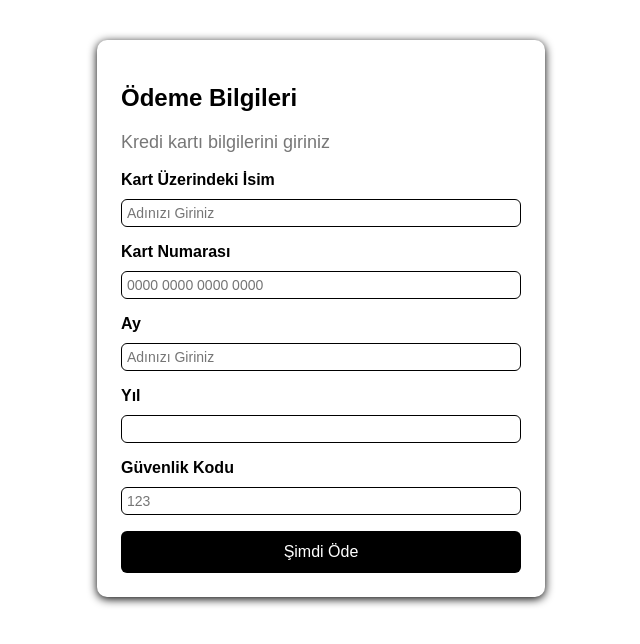
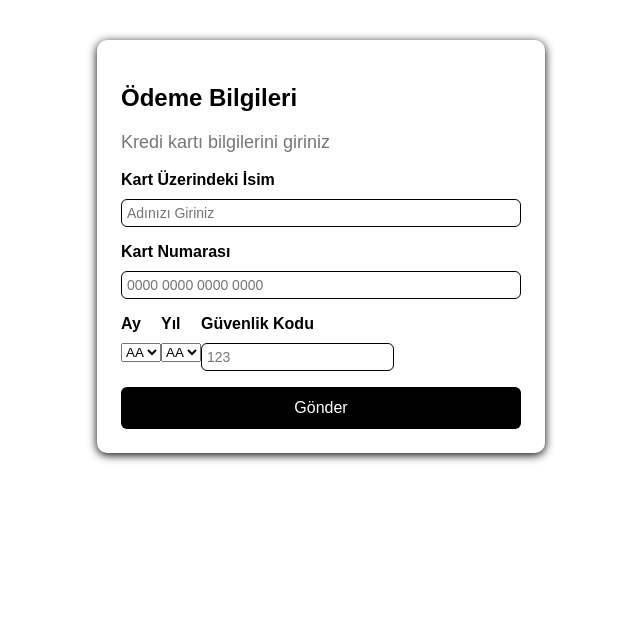
Before and after one commit to sibelcansu/my-project, a React (Vite) app: page / in a window 1280 px wide. Shown: the top 644 px of the page, without its empty margins (319-959 px from the left). Built offline with nearby package versions, Linux system fonts and the light colour scheme.

Commit message:
useState hook eklendi

```diff
--- a/src/App.css
+++ b/src/App.css
@@ -53,3 +53,9 @@
   border:1px solid;
   border-radius: 6px;
 }
+
+.selectContainer{
+  display: flex;
+  flex-direction: row;
+
+}
--- a/src/App.jsx
+++ b/src/App.jsx
@@ -1,64 +1,81 @@
-import React from 'react'
+import React, { useState } from "react";
 import "./App.css";
 
 const App = () => {
+  const [ad, setAd] = useState("");
+  const [kartNo, setKartNo] = useState("");
+  const [guvenlik, setGuvenlik] = useState("");
+
+  const handleClick = () => {
+    alert(`
+      Adınız: ${ad}
+      Kart Numaranız: ${kartNo}
+      Güvenlik Kodunuz: ${guvenlik}`);
+  };
+
   return (
-    <div className='paymentContainer'>
-      <h2 className='title'>Ödeme Bilgileri</h2>
+    <div className="paymentContainer">
+      <h2 className="title">Ödeme Bilgileri</h2>
       <p className="subtitle">Kredi kartı bilgilerini giriniz</p>
 
       <form className="paymentForm">
         <div className="formGroup">
           <label>Kart Üzerindeki İsim</label>
-          <input type="text" placeholder="Adınızı Giriniz"/>
+          <input
+            type="text"
+            placeholder="Adınızı Giriniz"
+            onChange={(e) => setAd(e.target.value)}
+          />
         </div>
 
         <div className="formGroup">
           <label>Kart Numarası</label>
-          <input type="text" placeholder="0000 0000 0000 0000"/>
+          <input
+            type="text"
+            placeholder="0000 0000 0000 0000"
+            onChange={(e) => setKartNo(e.target.value)}
+          />
         </div>
 
+        <div className="selectContainer">
           <div className="formGroup">
             <label>Ay</label>
-          <input type="text" placeholder="Adınızı Giriniz"/>
+            <select>
+              <option>AA</option>
+            </select>
           </div>
 
           <div className="formGroup">
             <label>Yıl</label>
-          <input type="text" placeholder=""/>
+            <select>
+              <option>AA</option>
+            </select>
           </div>
 
           <div className="formGroup">
             <label>Güvenlik Kodu</label>
-          <input type="text" placeholder="123"/>
+            <input
+              type="text"
+              placeholder="123"
+              onChange={(e) => setGuvenlik(e.target.value)}
+            />
+          </div>
         </div>
 
-        <Button>Şimdi Öde</Button>
+        <button className="btn" onClick={handleClick}>Gönder</button>
+
+
       </form>
-
     </div>
-  )
-}
-
-const Button=(props)=>{
-  return <button className="btn" type="submit">{props.children}</button>;
-
+  );
 };
 
-const Metin=(props)=>{
+
+const Metin = (props) => {
   return <h2>{props.children}</h2>;
-}
+};
 
-const Bilgiler=(props)=>{
-  return <h4>{props.children}</h4>
-
-}
-export default App
-
-{/* <Metin>Ödeme Bilgileri</Metin>
-      <p>Kredi kartı bilgilerinizi giriniz</p>
-      <Bilgiler>Kart Üzerindeki İsim</Bilgiler>
-      <input></input>
-      <Bilgiler>Kart Numarası</Bilgiler>
-
-       */}
+const Bilgiler = (props) => {
+  return <h4>{props.children}</h4>;
+};
+export default App;
```
Lines whose indentation alone changed are shown as unchanged.
